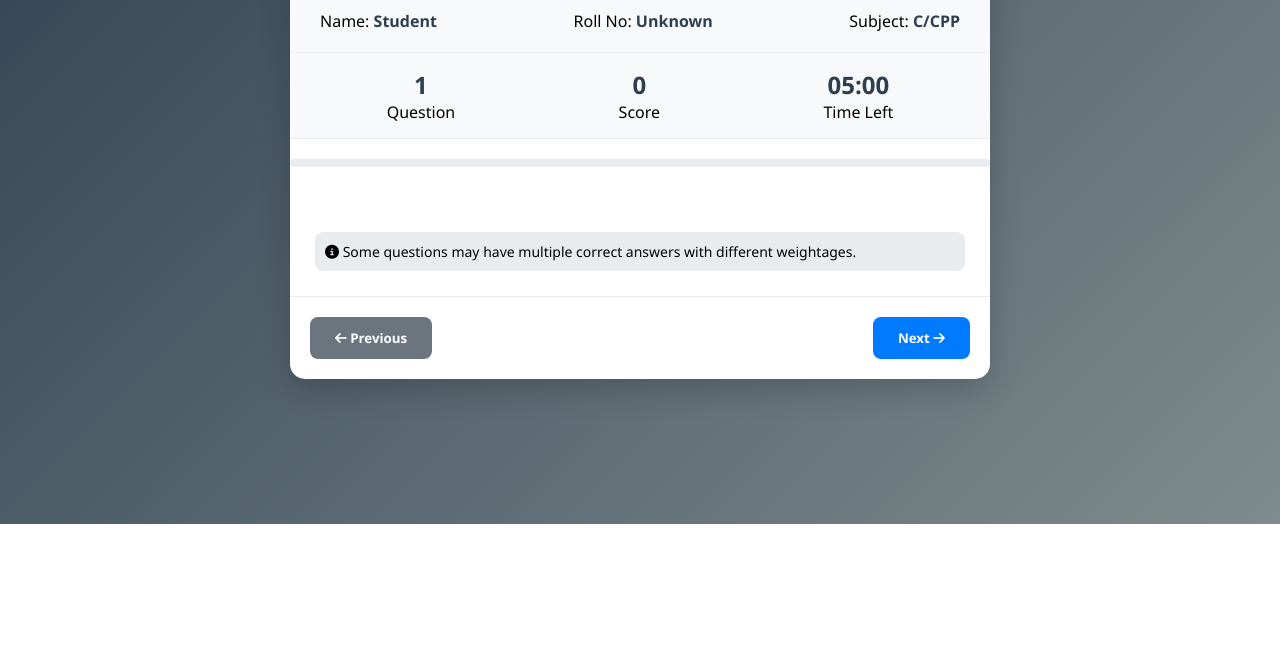
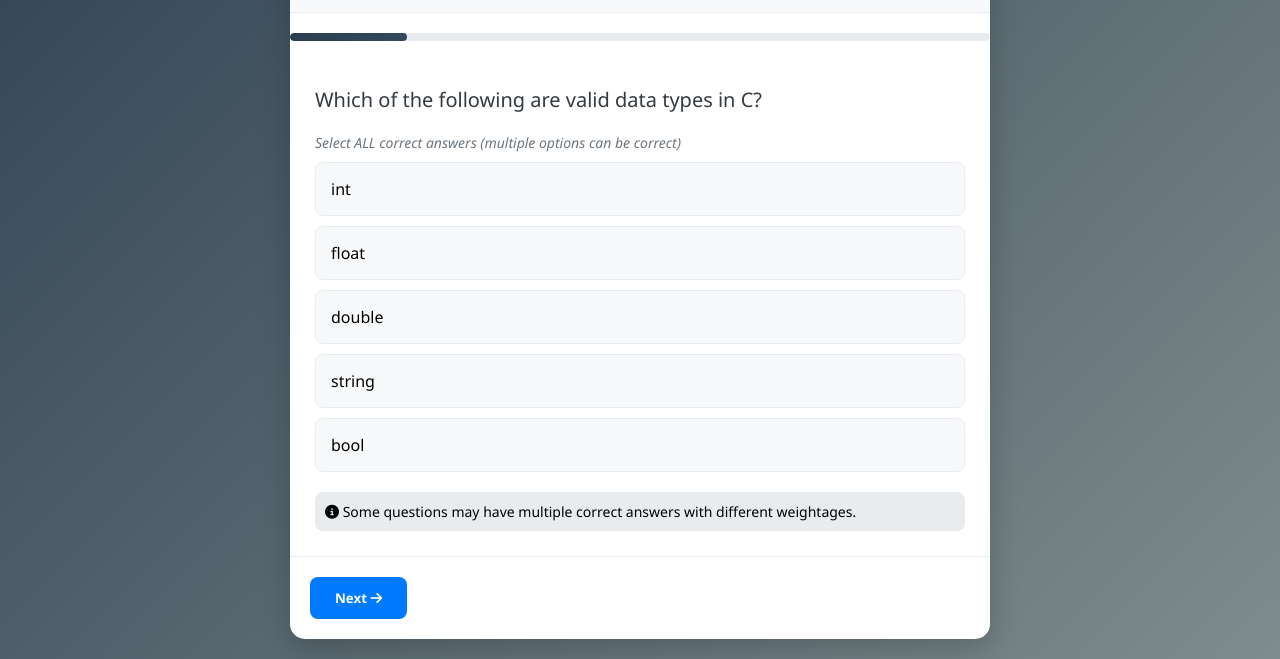
Before and after one commit to abhi1628/Quiz, a plain HTML site: page cppquiz.html in a window 1280 px wide. Shown: the part 276-935 px from the top of the page. Before the commit the page ends 800 px from the top, so only its background shows below. Drawn offline with Linux system fonts and the light colour scheme.

Commit message:
Update cppquiz.html

```diff
--- a/cppquiz.html
+++ b/cppquiz.html
@@ -285,9 +285,15 @@
         </div>
 
         <div class="question-container">
-            <h2 class="question" id="question"></h2>
-            <div class="question-meta" id="question-meta"></div>
-            <ul class="options" id="options"></ul>
+            <h2 class="question" id="question">Which of the following are valid data types in C?</h2>
+            <div class="question-meta" id="question-meta">Select ALL correct answers (multiple options can be correct)</div>
+            <ul class="options" id="options">
+                <li class="option" data-index="0"><span>int</span></li>
+                <li class="option" data-index="1"><span>float</span></li>
+                <li class="option" data-index="2"><span>double</span></li>
+                <li class="option" data-index="3"><span>string</span></li>
+                <li class="option" data-index="4"><span>bool</span></li>
+            </ul>
 
             <div class="weight-info">
                 <i class="fas fa-info-circle"></i> Some questions may have multiple correct answers with different weightages.
@@ -518,7 +524,7 @@
         });
 
         // Previous question
-        prevBtn.addEventListener('click', () {
+        prevBtn.addEventListener('click', () => {
             if (currentQuestion > 0) {
                 currentQuestion--;
                 loadQuestion();
```
